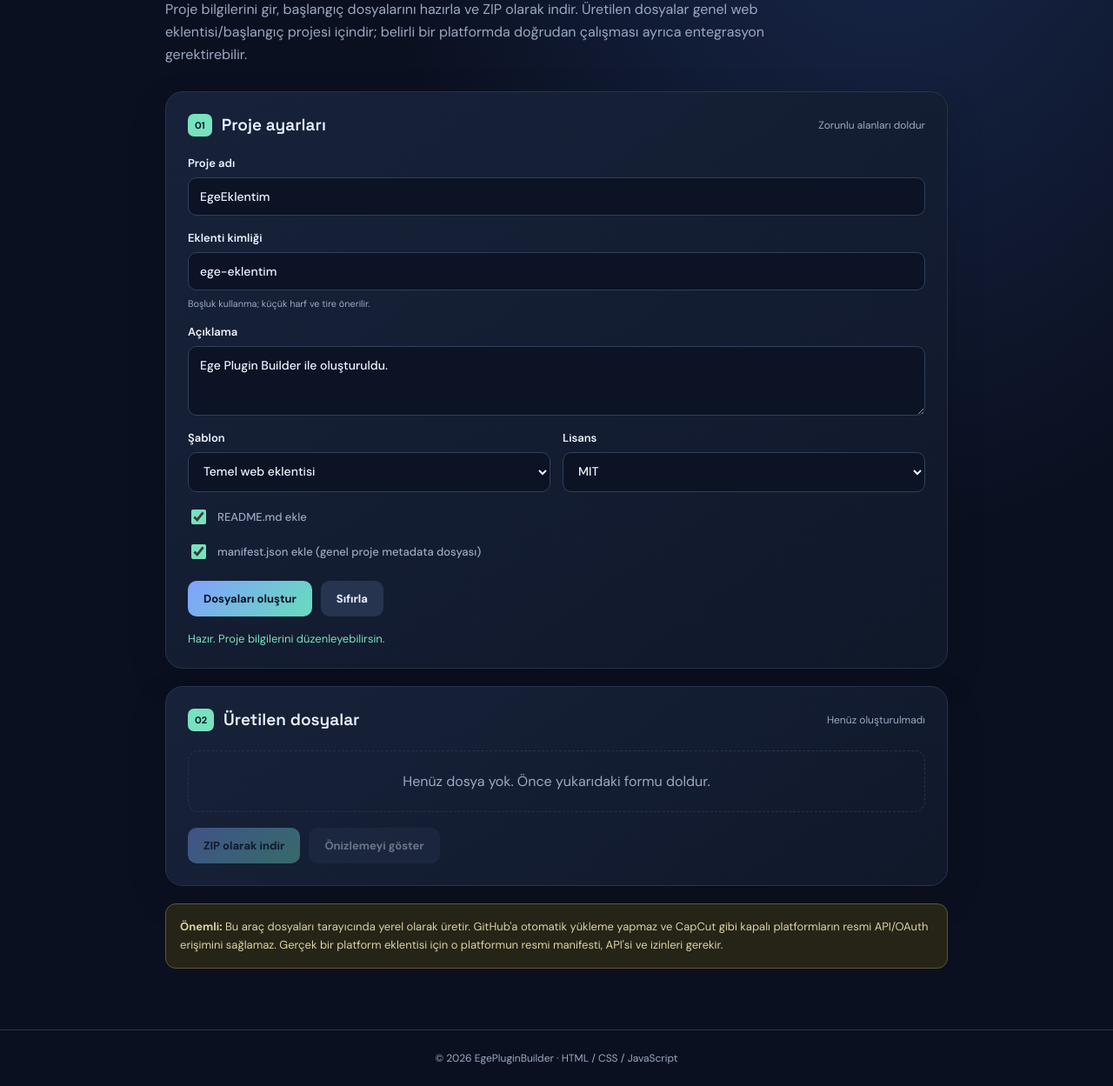
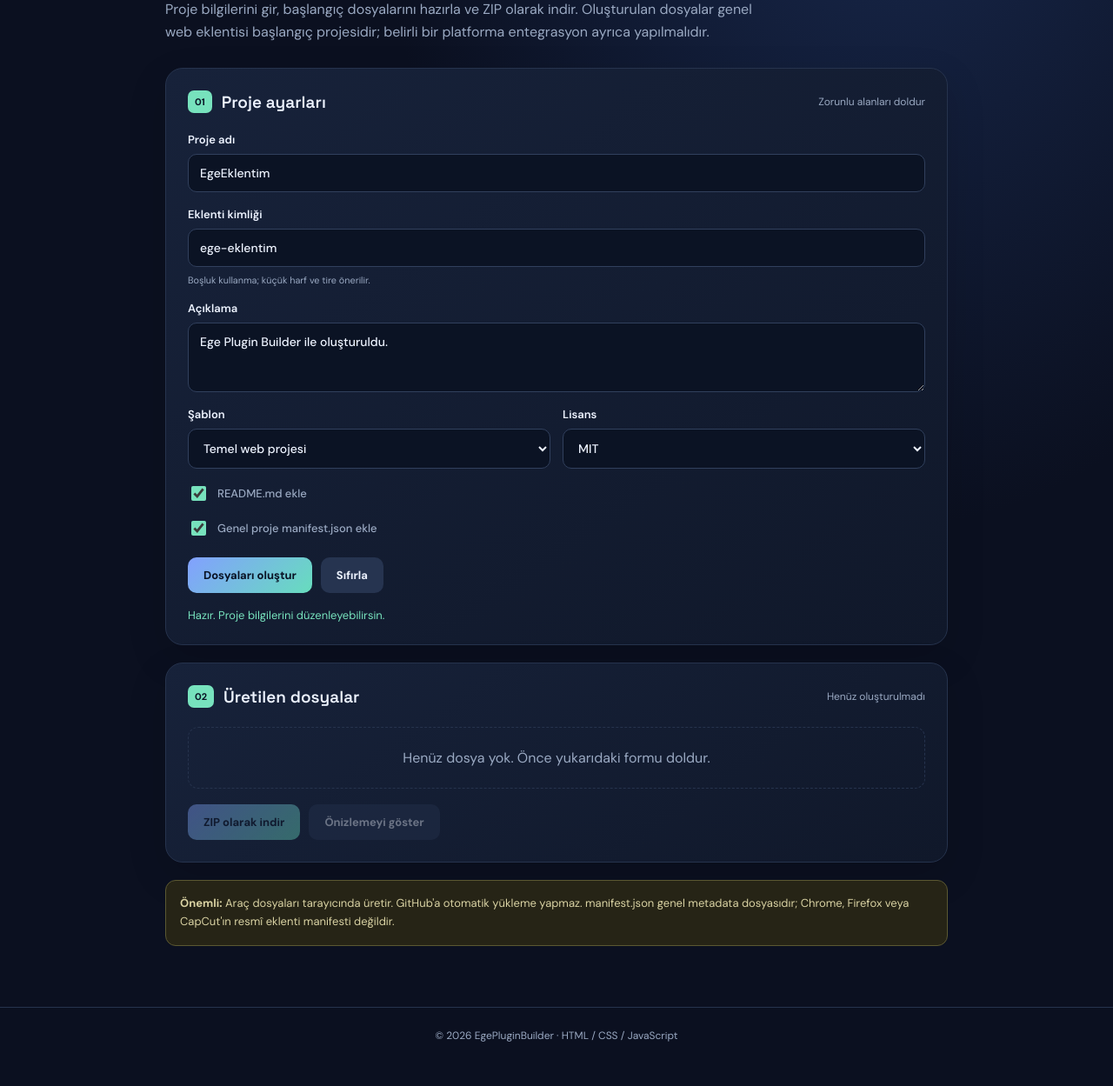
Before and after one commit to egeserifsari90-ctrl/EgePluginBuilder, a plain HTML site: page index.html in a window 1280 px wide. Shown: the part 295-1544 px from the top of the page at 87% size. After the commit the page ends 1518 px from the top, so only its background shows below. Drawn offline with nearby package versions, Linux system fonts and the light colour scheme.

```diff
--- a/index.html
+++ b/index.html
@@ -10,37 +10,37 @@
 <body>
   <header class="topbar">
     <a class="brand" href="./"><span class="brand-mark">EP</span><span>Ege <b>Plugin Builder</b><small>Basit eklenti proje oluşturucu</small></span></a>
-    <span class="version">v1.1 · Beta</span>
+    <span class="version">v1.1.1 · Test düzeltmesi</span>
   </header>
   <main class="layout">
     <section class="intro">
       <span class="eyebrow">KOD ÜRETİCİ</span>
       <h1>Eklentinin temelini<br><em>kendin oluştur.</em></h1>
-      <p>Proje bilgilerini gir, başlangıç dosyalarını hazırla ve ZIP olarak indir. Üretilen dosyalar genel web eklentisi/başlangıç projesi içindir; belirli bir platformda doğrudan çalışması ayrıca entegrasyon gerektirebilir.</p>
+      <p>Proje bilgilerini gir, başlangıç dosyalarını hazırla ve ZIP olarak indir. Oluşturulan dosyalar genel web eklentisi başlangıç projesidir; belirli bir platforma entegrasyon ayrıca yapılmalıdır.</p>
     </section>
     <section class="panel">
       <div class="panel-head"><div><span class="step">01</span><h2>Proje ayarları</h2></div><span class="hint">Zorunlu alanları doldur</span></div>
       <form id="builderForm">
         <label>Proje adı<input id="projectName" maxlength="40" value="EgeEklentim" required></label>
-        <label>Eklenti kimliği <input id="pluginId" maxlength="50" value="ege-eklentim" required><small>Boşluk kullanma; küçük harf ve tire önerilir.</small></label>
+        <label>Eklenti kimliği<input id="pluginId" maxlength="50" value="ege-eklentim" required><small>Boşluk kullanma; küçük harf ve tire önerilir.</small></label>
         <label>Açıklama<textarea id="description" maxlength="180" rows="3">Ege Plugin Builder ile oluşturuldu.</textarea></label>
         <div class="grid">
-          <label>Şablon<select id="template"><option value="basic">Temel web eklentisi</option><option value="popup">Popup arayüzü</option><option value="content">Sayfa içi içerik betiği</option></select></label>
-          <label>Lisans<select id="license"><option value="MIT">MIT</option><option value="Apache-2.0">Apache-2.0</option><option value="UNLICENSED">Belirtilmedi</option></select></label>
+          <label>Şablon<select id="template"><option value="basic">Temel web projesi</option><option value="popup">Popup arayüzü</option><option value="content">Sayfa içi içerik betiği</option></select></label>
+          <label>Lisans<select id="license"><option value="MIT">MIT</option><option value="Apache-2.0">Apache-2.0 (bilgi notu)</option><option value="UNLICENSED">Belirtilmedi</option></select></label>
         </div>
         <label class="check"><input type="checkbox" id="includeReadme" checked> README.md ekle</label>
-        <label class="check"><input type="checkbox" id="includeManifest" checked> manifest.json ekle (genel proje metadata dosyası)</label>
+        <label class="check"><input type="checkbox" id="includeManifest" checked> Genel proje manifest.json ekle</label>
         <div class="actions"><button class="primary" type="submit">Dosyaları oluştur</button><button class="secondary" type="button" id="resetBtn">Sıfırla</button></div>
       </form>
       <div id="status" class="status" role="status" aria-live="polite">Hazır. Proje bilgilerini düzenleyebilirsin.</div>
     </section>
-    <section class="panel output" id="outputPanel">
+    <section class="panel output">
       <div class="panel-head"><div><span class="step">02</span><h2>Üretilen dosyalar</h2></div><span class="hint" id="fileCount">Henüz oluşturulmadı</span></div>
       <div id="fileList" class="file-list"><div class="empty">Henüz dosya yok. Önce yukarıdaki formu doldur.</div></div>
       <div class="actions"><button id="downloadBtn" class="primary" disabled>ZIP olarak indir</button><button id="previewBtn" class="secondary" disabled>Önizlemeyi göster</button></div>
       <pre id="preview" class="preview" hidden></pre>
     </section>
-    <section class="notice"><b>Önemli:</b> Bu araç dosyaları tarayıcında yerel olarak üretir. GitHub'a otomatik yükleme yapmaz ve CapCut gibi kapalı platformların resmi API/OAuth erişimini sağlamaz. Gerçek bir platform eklentisi için o platformun resmi manifesti, API'si ve izinleri gerekir.</section>
+    <section class="notice"><b>Önemli:</b> Araç dosyaları tarayıcında üretir. GitHub'a otomatik yükleme yapmaz. manifest.json genel metadata dosyasıdır; Chrome, Firefox veya CapCut'ın resmî eklenti manifesti değildir.</section>
   </main>
   <footer>© <span id="year"></span> EgePluginBuilder · HTML / CSS / JavaScript</footer>
   <script src="https://cdn.jsdelivr.net/npm/jszip@3.10.1/dist/jszip.min.js"></script>
```
